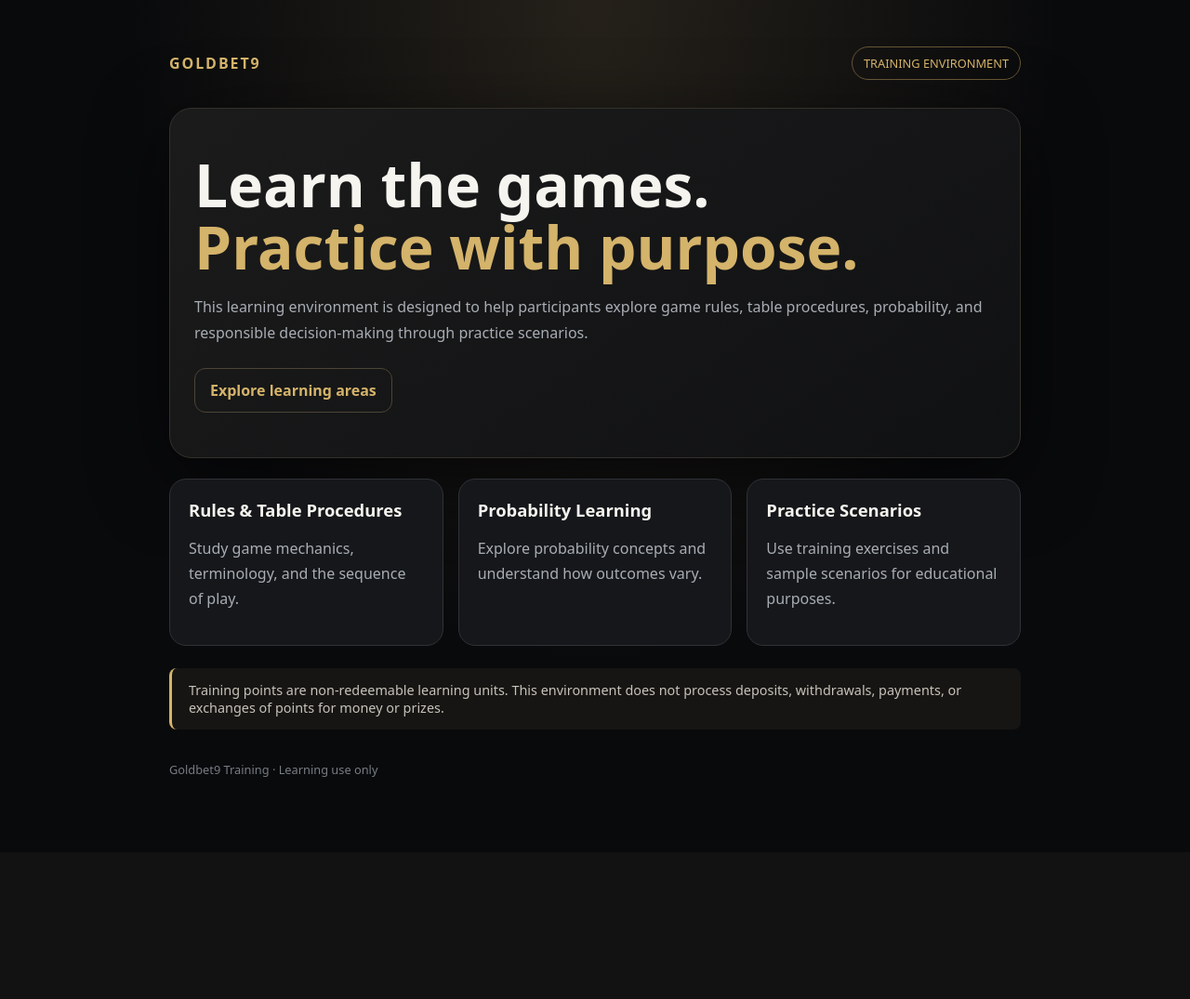
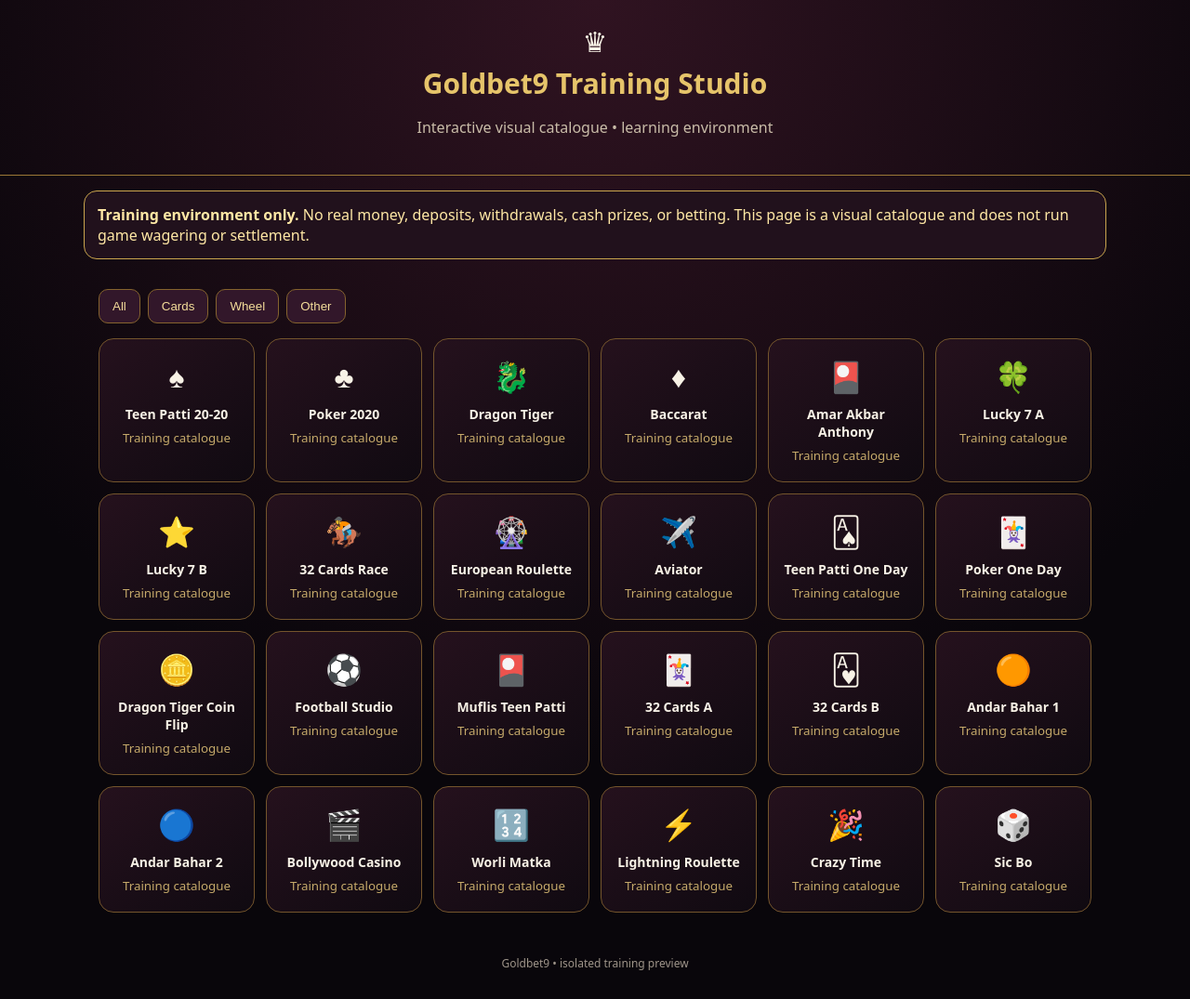
Before and after one commit to nataliecarter0710-hash/Gold, a plain HTML site: page index.html in a window 1280 px wide. Shown: the whole page at 93% size. Before the commit the page ends 917 px from the top, so only its background shows below. Drawn offline with Linux system fonts and the light colour scheme.

Commit message:
Replace recovery placeholder with isolated training lobby preview

```diff
--- a/index.html
+++ b/index.html
@@ -1,32 +1,7 @@
 <!doctype html>
-<html lang="en">
-<head>
-<meta charset="utf-8"><meta name="viewport" content="width=device-width,initial-scale=1">
-<title>Goldbet9 | Training & Learning</title>
-<meta name="description" content="A training environment for learning casino game rules, table etiquette, and probability concepts using non-redeemable training points.">
-<style>
-:root{color-scheme:dark;--bg:#090a0c;--panel:#15171a;--gold:#d4b36a;--muted:#a8adb4}
-*{box-sizing:border-box}body{margin:0;font-family:system-ui,-apple-system,Segoe UI,Roboto,sans-serif;background:radial-gradient(ellipse at top,#25211a,#090a0c 55%);color:#f6f4ef;min-height:100vh}
-main{max-width:960px;margin:auto;padding:40px 22px 80px}header{display:flex;justify-content:space-between;align-items:center;gap:16px;padding:10px 0 30px}
-.brand{font-weight:800;letter-spacing:.12em;color:var(--gold)}.pill{border:1px solid #665533;border-radius:999px;padding:8px 12px;color:var(--gold);font-size:.8rem}
-.hero{padding:48px 26px;border:1px solid #34312a;border-radius:24px;background:linear-gradient(145deg,#1b1b1b,#101113);box-shadow:0 20px 80px #0008}
-h1{font-size:clamp(2rem,6vw,4rem);line-height:1.05;margin:0 0 18px}h1 span{color:var(--gold)}p{color:var(--muted);line-height:1.7}
-.actions{display:flex;gap:12px;flex-wrap:wrap;margin-top:24px}.action{padding:12px 16px;border-radius:12px;border:1px solid #4c4536;color:var(--gold);text-decoration:none;font-weight:700}
-.grid{display:grid;grid-template-columns:repeat(auto-fit,minmax(220px,1fr));gap:16px;margin-top:22px}.card{padding:20px;border:1px solid #303237;background:var(--panel);border-radius:18px}.card h2{font-size:1.15rem;margin:0 0 8px}
-.notice{margin-top:24px;border-left:3px solid var(--gold);padding:14px 18px;background:#161513;border-radius:8px;color:#c7c3ba;font-size:.9rem}
-footer{margin-top:34px;color:#777d84;font-size:.8rem}
-</style>
-</head>
-<body><main>
-<header><div class="brand">GOLDBET9</div><div class="pill">TRAINING ENVIRONMENT</div></header>
-<section class="hero"><h1>Learn the games.<br><span>Practice with purpose.</span></h1>
-<p>This learning environment is designed to help participants explore game rules, table procedures, probability, and responsible decision-making through practice scenarios.</p>
-<div class="actions"><a class="action" href="#learning">Explore learning areas</a></div></section>
-<section id="learning" class="grid">
-<div class="card"><h2>Rules & Table Procedures</h2><p>Study game mechanics, terminology, and the sequence of play.</p></div>
-<div class="card"><h2>Probability Learning</h2><p>Explore probability concepts and understand how outcomes vary.</p></div>
-<div class="card"><h2>Practice Scenarios</h2><p>Use training exercises and sample scenarios for educational purposes.</p></div>
-</section>
-<div class="notice">Training points are non-redeemable learning units. This environment does not process deposits, withdrawals, payments, or exchanges of points for money or prizes.</div>
-<footer>Goldbet9 Training · Learning use only</footer>
-</main></body></html>
+<html lang="en"><head><meta charset="utf-8"><meta name="viewport" content="width=device-width,initial-scale=1"><title>Goldbet9 Training Studio</title><style>
+*{box-sizing:border-box}body{margin:0;background:radial-gradient(circle at top,#301321,#09060b 65%);color:#f8f2e6;font-family:system-ui,Arial}header{padding:24px 16px;text-align:center;border-bottom:1px solid #9b7836}h1{color:#e6c46a;margin:4px;font-size:30px}p{color:#c9bca8}.notice{margin:16px auto;max-width:1100px;padding:14px;border:1px solid #c9a54d;border-radius:14px;background:#21111c;color:#ffe8a5}.wrap{max-width:1100px;margin:auto;padding:16px}.filters{display:flex;gap:8px;flex-wrap:wrap;margin-bottom:16px}.filters button{background:#32172a;color:#f4dc9a;border:1px solid #85632e;padding:10px 14px;border-radius:10px}.grid{display:grid;grid-template-columns:repeat(auto-fit,minmax(145px,1fr));gap:12px}.game{border:1px solid #74552c;border-radius:16px;background:linear-gradient(145deg,#25111d,#100a11);padding:18px 12px;min-height:118px;text-align:center}.game .ico{font-size:32px}.game h3{font-size:14px;margin:10px 0 4px}.game small{color:#c5a96a}footer{text-align:center;padding:30px;color:#9f958a;font-size:12px}
+</style></head><body><header><div style="font-size:30px">♛</div><h1>Goldbet9 Training Studio</h1><p>Interactive visual catalogue • learning environment</p></header><div class="notice"><b>Training environment only.</b> No real money, deposits, withdrawals, cash prizes, or betting. This page is a visual catalogue and does not run game wagering or settlement.</div><main class="wrap"><div class="filters" id="filters"></div><div class="grid" id="grid"></div></main><footer>Goldbet9 • isolated training preview</footer><script>
+const games=[["Teen Patti 20-20","♠","Cards"],["Poker 2020","♣","Cards"],["Dragon Tiger","🐉","Cards"],["Baccarat","♦","Cards"],["Amar Akbar Anthony","🎴","Cards"],["Lucky 7 A","🍀","Cards"],["Lucky 7 B","⭐","Cards"],["32 Cards Race","🏇","Cards"],["European Roulette","🎡","Wheel"],["Aviator","✈️","Other"],["Teen Patti One Day","🂡","Cards"],["Poker One Day","🃏","Cards"],["Dragon Tiger Coin Flip","🪙","Cards"],["Football Studio","⚽","Other"],["Muflis Teen Patti","🎴","Cards"],["32 Cards A","🃏","Cards"],["32 Cards B","🂱","Cards"],["Andar Bahar 1","🟠","Cards"],["Andar Bahar 2","🔵","Cards"],["Bollywood Casino","🎬","Other"],["Worli Matka","🔢","Other"],["Lightning Roulette","⚡","Wheel"],["Crazy Time","🎉","Wheel"],["Sic Bo","🎲","Wheel"]];
+const cats=["All","Cards","Wheel","Other"];let selected="All";function draw(){document.getElementById("filters").innerHTML=cats.map(c=>'<button data-cat="'+c+'">'+c+'</button>').join("");document.getElementById("grid").innerHTML=games.filter(g=>selected==="All"||g[2]===selected).map(g=>'<article class="game"><div class="ico">'+g[1]+'</div><h3>'+g[0]+'</h3><small>Training catalogue</small></article>').join("");document.querySelectorAll("[data-cat]").forEach(b=>b.onclick=()=>{selected=b.dataset.cat;draw()})}draw();
+</script></body></html>
```
